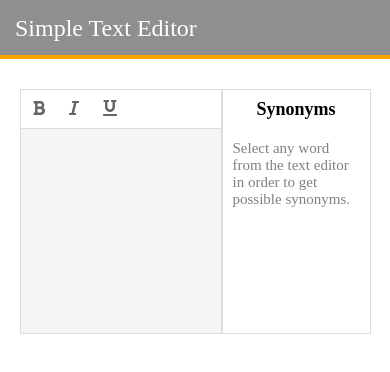
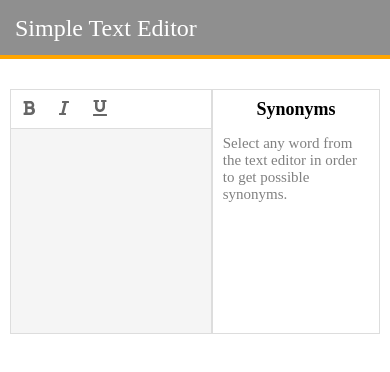
Before and after one commit to kuabita/ae-frontend-texteditor-vuejs-skeleton, a Vue app: page / in a window 390 px wide. Shown: the top 372 px of the page. Built offline with nearby package versions, Linux system fonts and the light colour scheme.

Commit message:
Minor css changes to fix mobile view

```diff
--- a/src/components/RecommendedSynonyms.vue
+++ b/src/components/RecommendedSynonyms.vue
@@ -77,4 +77,9 @@ export default {
   color: grey;
   font-size: 15px;
 }
+@media only screen and (max-width: 768px) {
+ .description {
+    padding: 1px 0 6px 0;
+  }
+}
 </style>
--- a/src/components/TextEditor.vue
+++ b/src/components/TextEditor.vue
@@ -117,7 +117,7 @@ export default {
 }
 @media only screen and (max-width: 768px) {
  .main-container-editor {
-    width: 90%;
+    width: 95%;
   }
 }
 @media only screen and (max-width: 768px) {
```
